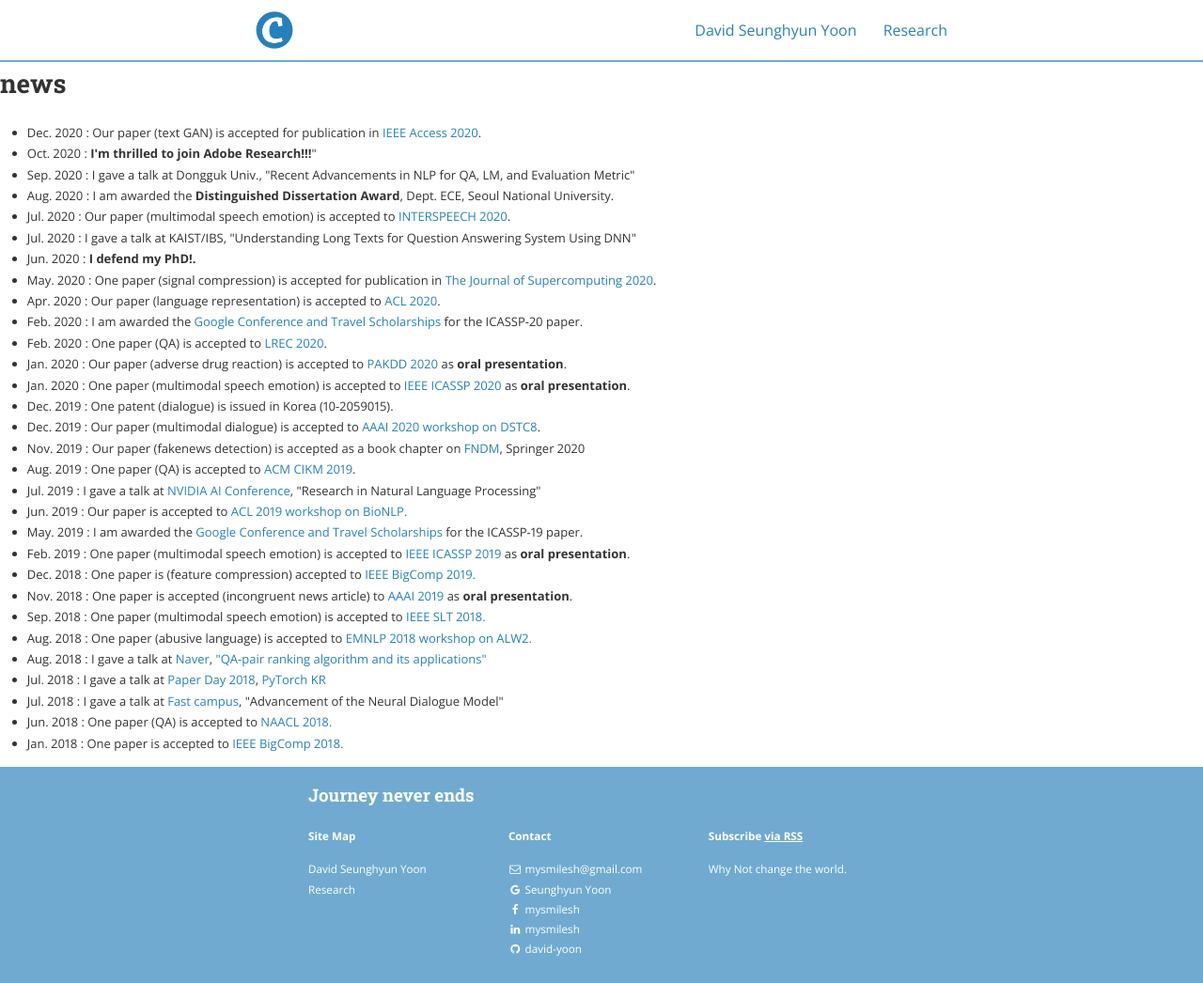
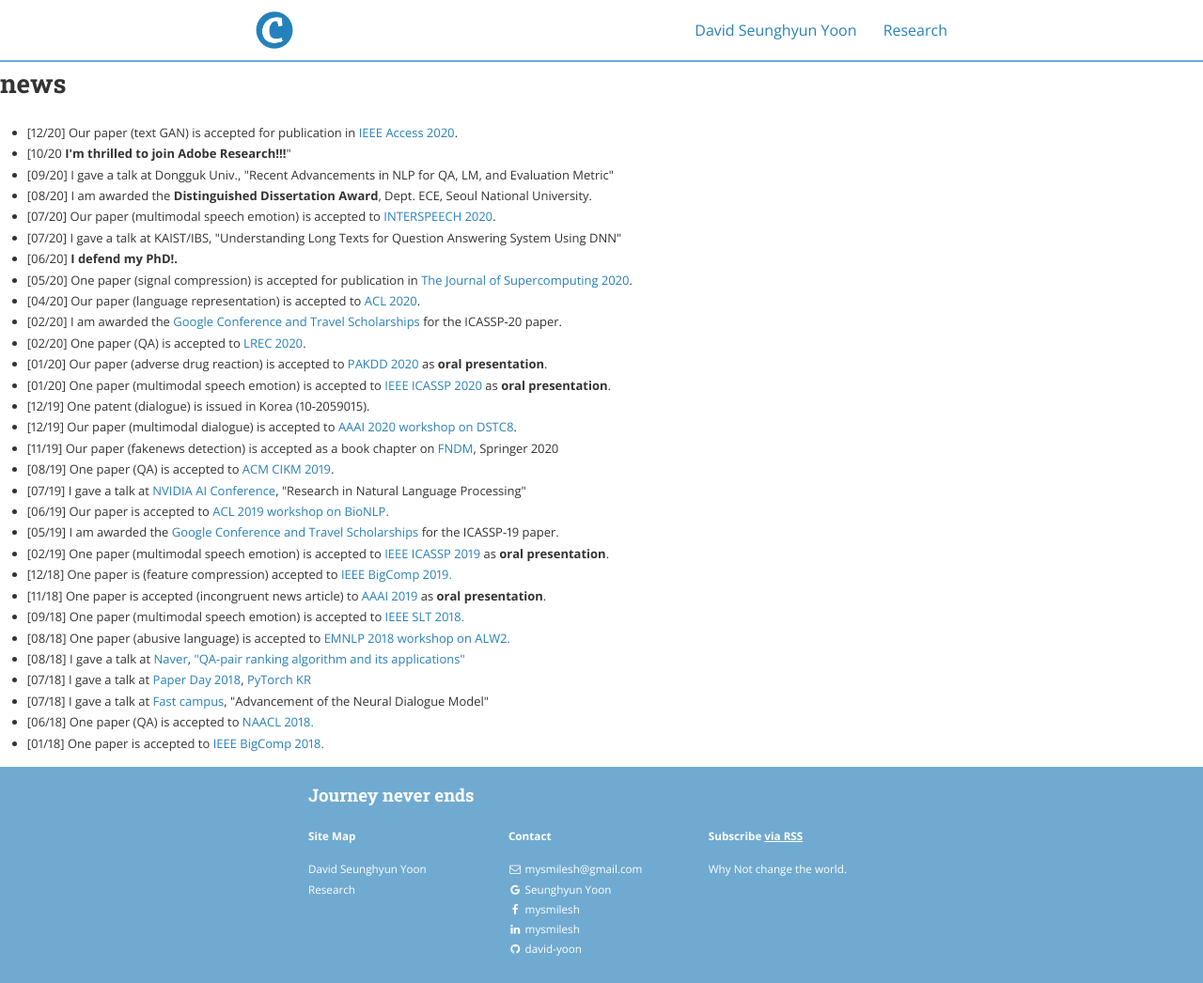
Before and after one commit to david-yoon/david-yoon.github.io, a Jekyll site: the page built from news.html, in a window 1280 px wide. Shown: the whole page at 94% size. Built offline with Jekyll 4.4.1, drawn with Linux system fonts in a browser that asks for light colours; nearby versions of some CDN libraries.

Commit message:
Update news.html

```diff
--- a/news.html
+++ b/news.html
@@ -9,123 +9,125 @@
 <ul style="line-height:1.4em">
   <font size="2">
   <li>
-	Dec. 2020 :
+	[12/20]
 	Our paper (text GAN) is accepted for publication in <a href="https://ieeeaccess.ieee.org/">IEEE Access 2020</a>.
   </li>
   <li>
-  Oct. 2020 : <strong>I'm thrilled to join Adobe Research!!!</strong>"
+  [10/20 <strong>I'm thrilled to join Adobe Research!!!</strong>"
   </li>
   <li>
-	Sep. 2020 : I gave a talk at Dongguk Univ., "Recent Advancements in NLP for QA, LM, and Evaluation Metric"
+	[09/20]
+    I gave a talk at Dongguk Univ., "Recent Advancements in NLP for QA, LM, and Evaluation Metric"
   </li>
   <li>
-	Aug. 2020 :
+	[08/20]
     I am awarded the <strong>Distinguished Dissertation Award</strong>, Dept. ECE, Seoul National University.
   </li>
   <li>
-	Jul. 2020 :
+	[07/20]
 	Our paper (multimodal speech emotion) is accepted to <a href="http://www.interspeech2020.org/">INTERSPEECH 2020</a>.
   </li>
   <li>
-	Jul. 2020 : I gave a talk at KAIST/IBS, "Understanding Long Texts for Question Answering System Using DNN"
+	[07/20]
+    I gave a talk at KAIST/IBS, "Understanding Long Texts for Question Answering System Using DNN"
   </li>
   <li>
-	Jun. 2020 :
+	[06/20]
       <strong>I defend my PhD!.</strong>
   </li>
   <li>
-	May. 2020 :
+	[05/20]
 	One paper (signal compression) is accepted for publication in <a href="https://www.springer.com/journal/11227?gclid=EAIaIQobChMIrJqOzti96QIVBhdgCh1UVAn_EAAYASAAEgLwp_D_BwE">The Journal of Supercomputing 2020</a>.
   </li>
   <li>
-	Apr. 2020 :
+	[04/20]
 	Our paper (language representation) is accepted to <a href="https://acl2020.org/">ACL 2020</a>.
   </li>
   <li>
-	Feb. 2020 :
+	[02/20]
 	I am awarded the <a href="https://buildyourfuture.withgoogle.com/scholarships/google-travel-and-conference-grants/#!?detail-content-tabby_activeEl=overview">Google Conference and Travel Scholarships</a> for the ICASSP-20 paper.
   </li>
   <li>
-	Feb. 2020 :
+	[02/20]
 	One paper (QA) is accepted to <a href="https://lrec2020.lrec-conf.org/">LREC 2020</a>.
   </li>
   <li>
-	Jan. 2020 :
+	[01/20]
 	Our paper (adverse drug reaction) is accepted to <a href="https://pakdd2020.org/">PAKDD 2020</a> as <strong>oral presentation</strong>.
   </li>
   <li>
-	Jan. 2020 :
+	[01/20]
 	One paper (multimodal speech emotion) is accepted to <a href="https://2020.ieeeicassp.org/">IEEE ICASSP 2020</a> as <strong>oral presentation</strong>.
   </li>
   <li>
-	Dec. 2019 :
+	[12/19]
 	One patent (dialogue) is issued in Korea (10-2059015).
   </li>
     <li>
-	Dec. 2019 :
+	[12/19]
 	Our paper (multimodal dialogue) is accepted to <a href="https://sites.google.com/dstc.community/dstc8/">AAAI 2020 workshop on DSTC8</a>.
   </li>
   <li>
-	Nov. 2019 :
+	[11/19]
 	Our paper (fakenews detection) is accepted as a book chapter on <a href="https://www.springer.com/gp/book/9783030426989">FNDM</a>, Springer 2020
   </li>
   <li>
-	Aug. 2019 :
+	[08/19]
 	One paper (QA) is accepted to <a href="http://www.cikm2019.net/">ACM CIKM 2019</a>.
   </li>
   <li>
-	Jul. 2019 :
+	[07/19]
 	I gave a talk at <a href="https://www.nvidia.com/ko-kr/ai-conference/">NVIDIA AI Conference</a>,
 		"Research in Natural Language Processing"
   </li>
   <li>
-	Jun. 2019 :
+	[06/19]
 	Our paper is accepted to <a href="http://www.acl2019.org/EN/workshops.xhtml/">ACL 2019 workshop on BioNLP.</a>
   </li>
   <li>
-	May. 2019 :
+	[05/19]
 	I am awarded the <a href="https://buildyourfuture.withgoogle.com/scholarships/google-travel-and-conference-grants/#!?detail-content-tabby_activeEl=overview">Google Conference and Travel Scholarships</a> for the ICASSP-19 paper.
   </li>
   <li>
-	Feb. 2019 :
+	[02/19]
 	One paper (multimodal speech emotion) is accepted to <a href="https://2019.ieeeicassp.org/">IEEE ICASSP 2019</a> as <strong>oral presentation</strong>.
   	</li>
 	<li>
-	Dec. 2018 :
+	[12/18]
 	One paper is (feature compression) accepted to <a href="http://www.bigcomputing.org/">IEEE BigComp 2019.</a>
   </li>
 	<li>
-	Nov. 2018 :
+	[11/18]
 	One paper is accepted (incongruent news article) to <a href="https://aaai.org/Conferences/AAAI-19/">AAAI 2019</a> as <strong>oral presentation</strong>.
   </li>
   <li>
-	Sep. 2018 :
+	[09/18]
 	One paper (multimodal speech emotion) is accepted to <a href="http://www.slt2018.org/">IEEE SLT 2018.</a>
   </li>
   <li>
-	Aug. 2018 :
+	[08/18]
 	One paper (abusive language) is accepted to <a href="http://emnlp2018.org/program/workshops/">EMNLP 2018 workshop on ALW2.</a>
   </li>
   <li>
-	Aug. 2018 :
+	[08/18]
 	I gave a talk at <a href="https://www.navercorp.com/en/">Naver</a>,
 		<a href="https://youtu.be/ir-AqEaCn7Y">"QA-pair ranking algorithm and its applications"</a>
   </li>
   <li>
-	Jul. 2018 :
+	[07/18]
 	I gave a talk at <a href="https://www.youtube.com/playlist?list=PLpnJjnJBNxUMFwlC0Wjm51FJZDXbyP4ad">Paper Day 2018</a>,
 		<a href="https://www.facebook.com/groups/PyTorchKR/">PyTorch KR</a>
   </li>
   <li>
-	Jul. 2018 :
+	[07/18]
 	I gave a talk at <a href="https://www.fastcampus.co.kr/data_camp_lab/">Fast campus</a>, "Advancement of the Neural Dialogue Model"
   </li>
   <li>
-	Jun. 2018 :
+	[06/18]
 	One paper (QA) is accepted to <a href="https://naacl2018.wordpress.com/2018/03/02/list-of-accepted-papers/">NAACL 2018.</a>
   </li>
   <li>
-	Jan. 2018 :
+	[01/18]
 	One paper is accepted to <a href="http://www.bigcomputing.org/">IEEE BigComp 2018.</a>
   </li>
 </ul>
```
